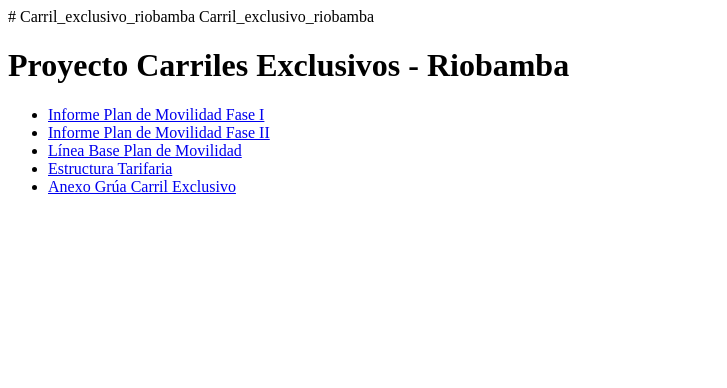
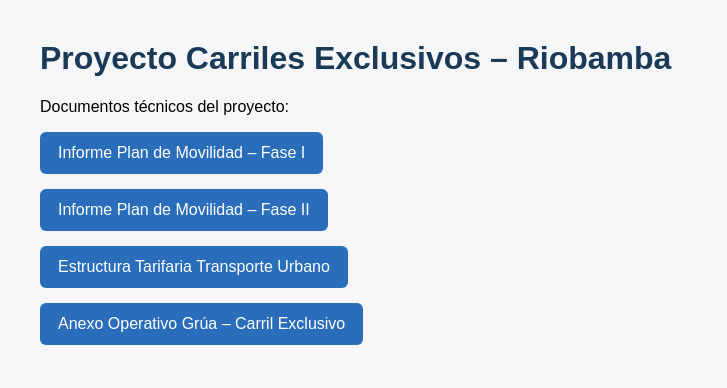
Before and after one commit to JosueMoinaMerino/Carril_exclusivo_riobamba, a plain HTML site: page index.html in a window 1280 px wide. Shown: the whole page, without its empty margins (0-727 px from the left). Drawn offline with Linux system fonts and the light colour scheme.

Commit message:
index.html

```diff
--- a/index.html
+++ b/index.html
@@ -1,26 +1,77 @@
-# Carril_exclusivo_riobamba
-Carril_exclusivo_riobamba
 <!DOCTYPE html>
-<html>
+
+<html lang="es">
 <head>
-<title>Proyecto Carril Exclusivo Riobamba</title>
 <meta charset="UTF-8">
+<title>Proyecto Carriles Exclusivos Riobamba</title>
+
+<style>
+body{
+font-family: Arial, sans-serif;
+background:#f4f6f8;
+margin:40px;
+}
+
+h1{
+color:#1b3a57;
+}
+
+ul{
+list-style:none;
+padding:0;
+}
+
+li{
+margin:15px 0;
+}
+
+a{
+text-decoration:none;
+background:#2a6ebb;
+color:white;
+padding:12px 18px;
+border-radius:6px;
+display:inline-block;
+}
+
+a:hover{
+background:#174a85;
+}
+</style>
+
 </head>
 
 <body>
 
-<h1>Proyecto Carriles Exclusivos - Riobamba</h1>
+<h1>Proyecto Carriles Exclusivos – Riobamba</h1>
+
+<p>Documentos técnicos del proyecto:</p>
 
 <ul>
-<li><a href="ok%20minifierPlan%20Movilidad%20Informe%20FASE%20I%20completo.html">Informe Plan de Movilidad Fase I</a></li>
 
-<li><a href="ok%20minifierInforme%20Plan%20de%20Movilidad%20Riobamba%20FASE%20II.html">Informe Plan de Movilidad Fase II</a></li>
+<li>
+<a href="minifierPlan Movilidad Informe FASE I completo.html">
+Informe Plan de Movilidad – Fase I
+</a>
+</li>
 
-<li><a href="ok%20Linea%20Base%20Informacion%20de%20Plan%20Movilidad%20Riobamba.html">Línea Base Plan de Movilidad</a></li>
+<li>
+<a href="minifierInforme Plan de Movilidad Riobamba FASE II.html">
+Informe Plan de Movilidad – Fase II
+</a>
+</li>
 
-<li><a href="ok%20minifierestructuratarifariabusquito.html">Estructura Tarifaria</a></li>
+<li>
+<a href="minifierestructuratarifariabusquito.html">
+Estructura Tarifaria Transporte Urbano
+</a>
+</li>
 
-<li><a href="ok%20minifieranexogruiacarrilexclusivo.html">Anexo Grúa Carril Exclusivo</a></li>
+<li>
+<a href="minifieranexogruiacarrilexclusivo.html">
+Anexo Operativo Grúa – Carril Exclusivo
+</a>
+</li>
 
 </ul>
 
```
